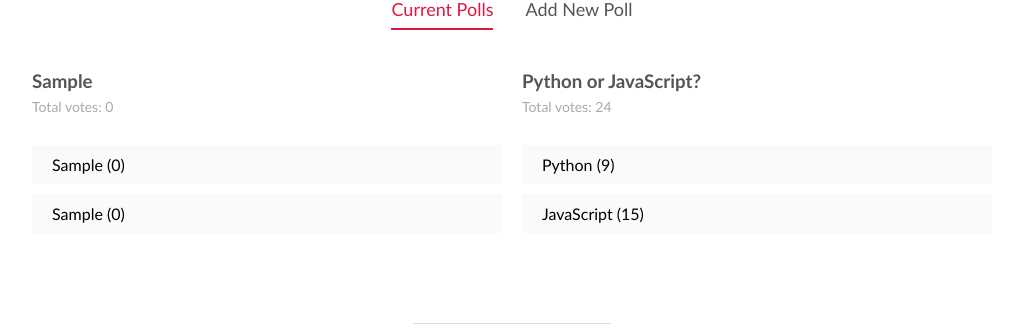
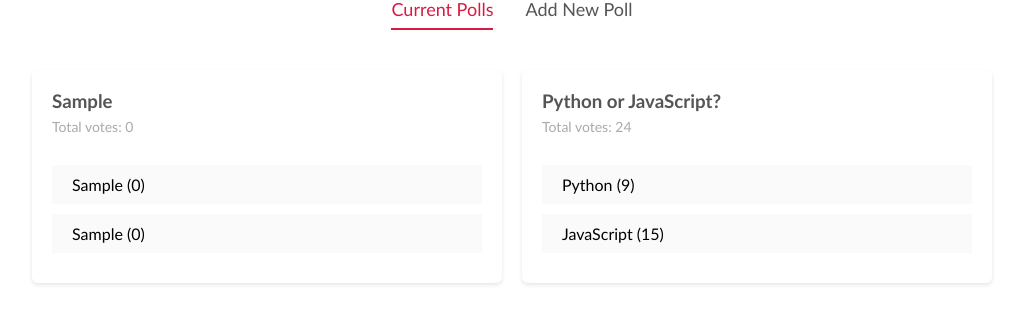
Before and after one commit to Frexz/IT2_2425_elev, a SvelteKit app in the folder polling-app/: page / in a window 1280 px wide. Both pictures are taken after typing "Sample", "Sample", "Sample" into the empty fields and a click on the button "Add Poll". Shown: the part 224-557 px from the top of the page, without its empty margins (128-1148 px from the left). Built offline with nearby package versions, Linux system fonts and the light colour scheme.

Commit message:
added a card component

```diff
--- a/polling-app/src/components/PollDetails.svelte
+++ b/polling-app/src/components/PollDetails.svelte
@@ -1,8 +1,11 @@
 <script>
+    import Card from '../shared/Card.svelte'
+
     export let poll
     $: totalVotes = poll.votesA + poll.votesB
 </script>
 
+<Card>
     <div class="poll">
         <h3>{ poll.question }</h3>
         <p>Total votes: { totalVotes }</p>
@@ -15,6 +18,7 @@
             <span>{ poll.answerB } ({ poll.votesB })</span>
         </div>
     </div>
+</Card>
 
 <style>
     h3 {
--- /dev/null
+++ b/polling-app/src/shared/Card.svelte
@@ -0,0 +1,12 @@
+<div class="card">
+    <slot></slot>
+</div>
+
+<style>
+    .card {
+        background-color: white;
+        padding: 20px;
+        border-radius: 6px;
+        box-shadow: 0px 2px 4px rgba(0, 0, 0, 0.1);
+    }
+</style>
```
Lines whose indentation alone changed are shown as unchanged.
